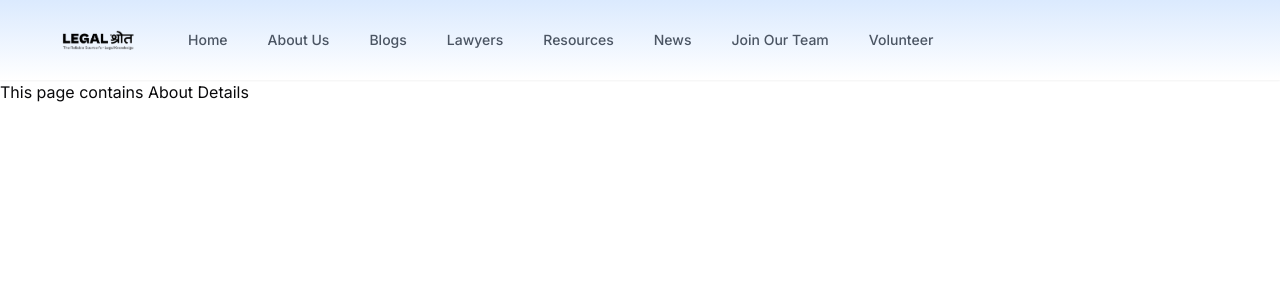
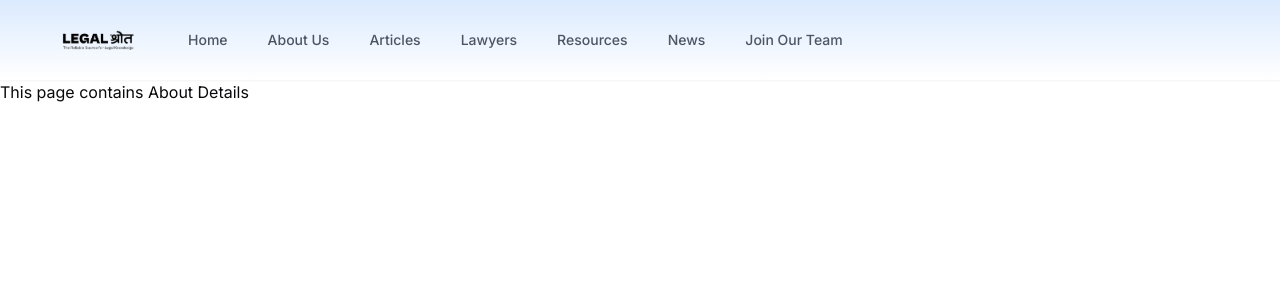
Before and after one commit to Shashinoor13/legalSahara, a Next.js app: page /about in a window 1280 px wide. Shown: the top 300 px of the page. Built offline with nearby package versions, Linux system fonts and the light colour scheme.

Commit message:
Add:Minor Fixes

```diff
--- a/app/components/footer.tsx
+++ b/app/components/footer.tsx
@@ -70,7 +70,7 @@ export default function Footer() {
                                         </a>
                                     </li>
                                     <li>
-                                        <a href="" className="hover:underline flex items-center gap-2">
+                                        <a href="#" className="hover:underline flex items-center gap-2">
                                             <svg className="w-6 h-6" fill="currentColor" viewBox="0 0 32 32">
                                                 <path d="M16.656 1.029c1.637-0.025 3.262-0.012 4.886-0.025 0.054 2.031 0.878 3.859 2.189 5.213l-0.002-0.002c1.411 1.271 3.247 2.095 5.271 2.235l0.028 0.002v5.036c-1.912-0.048-3.71-0.489-5.331-1.247l0.082 0.034c-0.784-0.377-1.447-0.764-2.077-1.196l0.052 0.034c-0.012 3.649 0.012 7.298-0.025 10.934-0.103 1.853-0.719 3.543-1.707 4.954l0.020-0.031c-1.652 2.366-4.328 3.919-7.371 4.011l-0.014 0c-0.123 0.006-0.268 0.009-0.414 0.009-1.73 0-3.347-0.482-4.725-1.319l0.040 0.023c-2.508-1.509-4.238-4.091-4.558-7.094l-0.004-0.041c-0.025-0.625-0.037-1.25-0.012-1.862 0.49-4.779 4.494-8.476 9.361-8.476 0.547 0 1.083 0.047 1.604 0.136l-0.056-0.008c0.025 1.849-0.050 3.699-0.050 5.548-0.423-0.153-0.911-0.242-1.42-0.242-1.868 0-3.457 1.194-4.045 2.861l-0.009 0.030c-0.133 0.427-0.21 0.918-0.21 1.426 0 0.206 0.013 0.41 0.037 0.61l-0.002-0.024c0.332 2.046 2.086 3.59 4.201 3.59 0.061 0 0.121-0.001 0.181-0.004l-0.009 0c1.463-0.044 2.733-0.831 3.451-1.994l0.010-0.018c0.267-0.372 0.45-0.822 0.511-1.311l0.001-0.014c0.125-2.237 0.075-4.461 0.087-6.698 0.012-5.036-0.012-10.060 0.025-15.083z"></path>
                                             </svg>
--- a/app/components/nav-bar.tsx
+++ b/app/components/nav-bar.tsx
@@ -11,15 +11,15 @@ import {
   faGithub
 } from '@fortawesome/free-brands-svg-icons';
 
+const google_forms_link = "https://docs.google.com/forms/d/e/1FAIpQLSc9sv33XvwsDHVKS63ou3YZaKZzlHyVA6rgmqSBUst1498_Sg/viewform"
 const navigation = [
   { name: 'Home', href: '/homepage' },
   { name: 'About Us', href: '/about' },
-  { name: 'Blogs', href: '/blogs' },
+  { name: 'Articles', href: '/blogs' },
   { name: 'Lawyers', href: '/lawyers' },
-  {name:'Resources', href:'/resources'},
-  {name:'News', href:'/news'},
-  {name:'Join Our Team', href:'/join'},
-  {name:'Volunteer', href:'/volunteer'},
+  { name: 'Resources', href: '/resources' },
+  { name: 'News', href: '/news' },
+  { name: 'Join Our Team', href: google_forms_link, new_tab: true },
 ];
 
 export default function Navbar() {
@@ -30,7 +30,7 @@ export default function Navbar() {
           <div className="max-w-7xl mx-auto px-8 lg:px-12 bg-transparent">
             <div className="flex justify-between h-20">
               <div className="flex items-center">
-                <span className='mr-5'>
+                <span className="mr-5">
                   <Image
                     src="/image-invert.png"
                     alt="Legal Shrot Logo"
@@ -39,20 +39,32 @@ export default function Navbar() {
                   />
                 </span>
 
-                <div className=" hidden md:flex  flex-wrap text-sm font-medium text-center text-gray-500 dark:text-gray-400">
-                  {navigation.map(({ name, href }) => (
-                    <Link legacyBehavior href={href} key={name}>
-                      <button type='button' className='inline-block p-4 text-gray-600 rounded active dark:bg-white-800 dark:text-gray-500 mx-1 hover:text-gray-800'>
-                        <a>
-                          <span>{name}</span>
-                        </a>
-                      </button>
-                    </Link>
+                <div className="hidden md:flex flex-wrap text-sm font-medium text-center text-gray-500 dark:text-gray-400">
+                  {navigation.map(({ name, href, new_tab = false }) => (
+                    new_tab ? (
+                      <a
+                        key={name}
+                        href={href}
+                        target="_blank"
+                        rel="noopener noreferrer"
+                        className="inline-block p-4 text-gray-600 rounded active dark:bg-white-800 dark:text-gray-500 mx-1 hover:text-gray-800"
+                      >
+                        {name}
+                      </a>
+                    ) : (
+                      <Link
+                        key={name}
+                        href={href}
+                        className="inline-block p-4 text-gray-600 rounded active dark:bg-white-800 dark:text-gray-500 mx-1 hover:text-gray-800"
+                      >
+                        {name}
+                      </Link>
+                    )
                   ))}
                 </div>
               </div>
 
-              <div className=" flex">
+              <div className="flex">
                 <div className="flex items-center md:hidden">
                   <Disclosure.Button className="inline-flex items-center justify-center rounded-md text-zinc-400 hover:text-zinc-600 duration-300">
                     <span className="sr-only">Open main menu</span>
@@ -69,20 +81,33 @@ export default function Navbar() {
 
           <Disclosure.Panel className="md:hidden border-t-2 border-zinc-200">
             <div className="px-10 py-8 space-y-8">
-              {navigation.map(({ name, href }) => (
-                <Link legacyBehavior href={href} key={name}>
-                  <Disclosure.Button
-                    as="a"
+              {navigation.map(({ name, href, new_tab = false }) => (
+                new_tab ? (
+                  <a
+                    key={name}
+                    href={href}
+                    target="_blank"
+                    rel="noopener noreferrer"
                     className="group flex justify-between cursor-pointer"
                   >
                     <span className="text-zinc-600 font-medium group-hover:translate-x-2 duration-300">
                       {name}
                     </span>
                     <ChevronRightIcon className="text-zinc-400 group-hover:text-zinc-600 block h-7 w-7 duration-300" />
-                  </Disclosure.Button>
-                </Link>
+                  </a>
+                ) : (
+                  <Link
+                    key={name}
+                    href={href}
+                    className="group flex justify-between cursor-pointer"
+                  >
+                    <span className="text-zinc-600 font-medium group-hover:translate-x-2 duration-300">
+                      {name}
+                    </span>
+                    <ChevronRightIcon className="text-zinc-400 group-hover:text-zinc-600 block h-7 w-7 duration-300" />
+                  </Link>
+                )
               ))}
-
 
               <div className="flex items-center justify-center space-x-6">
                 <a
--- a/app/components/news-component.tsx
+++ b/app/components/news-component.tsx
@@ -8,8 +8,11 @@ interface News {
     link: string;
 }
 
-export default async function NewsList() {
-    const news: News[] = await getNews();
+export default async function NewsList({showAll = false}) {
+    let news: News[] = await getNews();
+    if (!showAll) {
+      news=  news.slice(0, 3);
+    }
 
     return (
         <div className="container mx-auto px-4 py-8">
--- a/app/components/recent-blogs.tsx
+++ b/app/components/recent-blogs.tsx
@@ -1,7 +1,5 @@
 import { getProjects } from "@/sanity/sanity-utils";
-import Image from "next/image";
 import Link from "next/link";
-import { PortableText } from "@portabletext/react";
 import BlogDetail from "./blog-component";
 
 export default async function RecentBlogs() {
@@ -12,7 +10,7 @@ export default async function RecentBlogs() {
   const topBlogs = blogs.slice(0, 3);
   return (
     <>
-      <div className=" px-5 pt-10 mx-auto bg-gradient-to-b from-blue-100 to-white" id='recent-blogs'>
+      <div className=" px-5 pt-10 mx-auto " id='recent-blogs'>
         <div className="flex flex-col text-center w-full">
           <h2 className="text-3xl font-bold mb-6 text-center text-gray-800">Latest Blogs</h2>
         </div>
--- a/app/components/resource-component.tsx
+++ b/app/components/resource-component.tsx
@@ -12,8 +12,12 @@ interface Resource {
     file: string;
 }
 
-export default async function ResourcesList() {
-    const resources: Resource[] = await getResources();
+
+export default async function ResourcesList({showAll=false}) {
+    let resources: Resource[] = await getResources();
+    if (!showAll) {
+        resources = resources.slice(0, 3);
+    }
 
     return (
         <div className="container mx-auto px-4 py-8">
--- /dev/null
+++ b/app/news/page.tsx
@@ -0,0 +1,13 @@
+import Footer from "../components/footer";
+import Navbar from "../components/nav-bar";
+import NewsList from "../components/news-component";
+
+export default function Page() {
+	return (
+		<>
+		<Navbar/>
+		<NewsList showAll={true}/>
+		<Footer/>
+		</>
+	);
+	}
--- /dev/null
+++ b/app/resources/page.tsx
@@ -0,0 +1,13 @@
+import Footer from "../components/footer";
+import Navbar from "../components/nav-bar";
+import ResourcesList from "../components/resource-component";
+
+export default function Page() {
+	return (
+		<>
+		<Navbar/>
+		<ResourcesList showAll={true}/>
+		<Footer/>
+		</>
+	);
+	}
```
